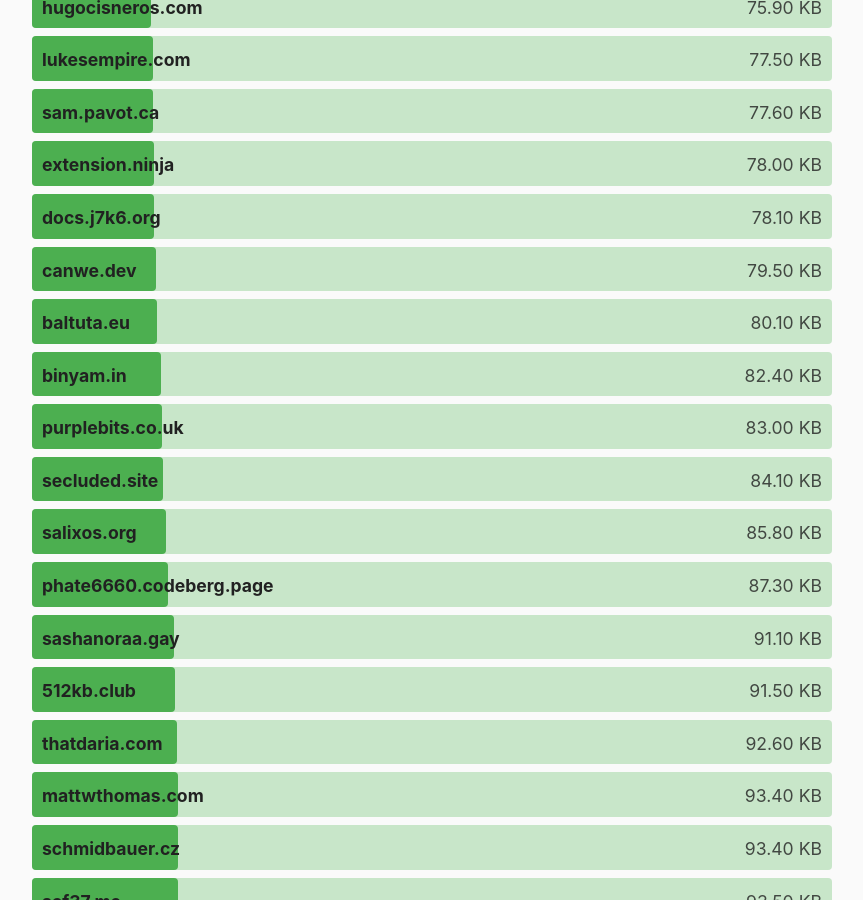
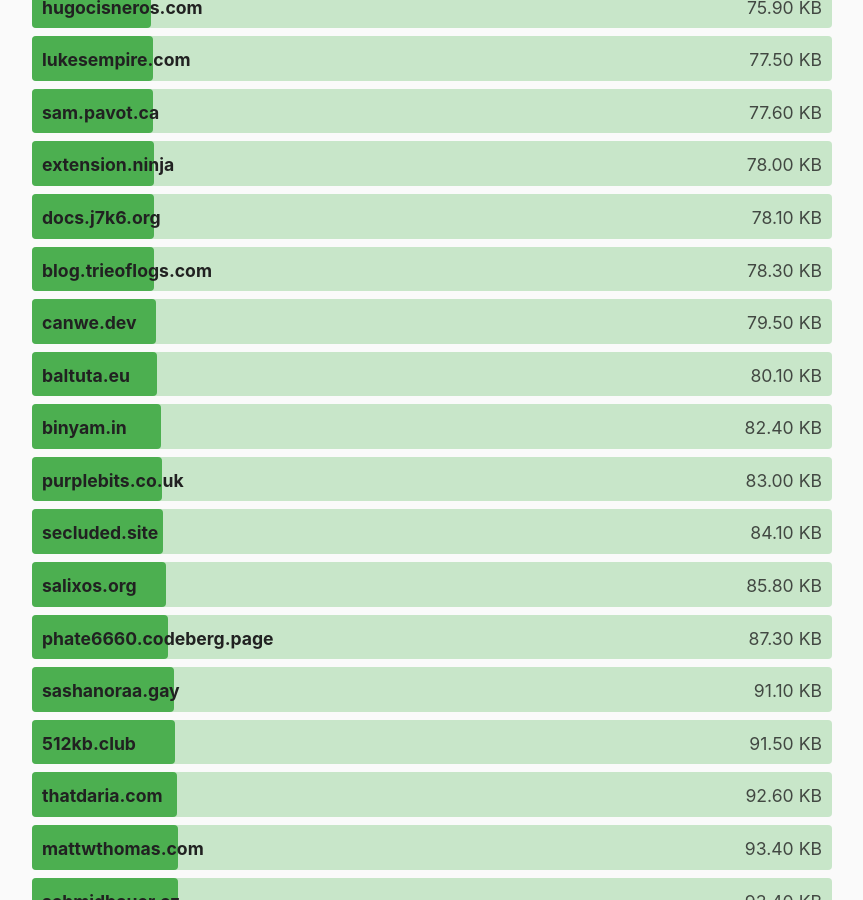
Before and after one commit to kevquirk/512kb.club, a Jekyll site: the page built from index.md, in a window 1280 px wide and 900 px high, scrolled down 13633 px. Shown: the whole window, without its empty margins (208-1071 px from the left). Built offline with Jekyll 4.4.1, drawn with Linux system fonts in a browser that asks for light colours.

Commit message:
Add blog.trieoflogs.com

```diff
--- a/_data/sites.yml
+++ b/_data/sites.yml
@@ -318,6 +318,11 @@
   size: 326
   last_checked: 2021-12-28
 
+- domain: blog.trieoflogs.com
+  url: https://blog.trieoflogs.com
+  size: 78.3
+  last_checked: 2022-05-01
+
 - domain: blog.xaloc.space
   url: https://blog.xaloc.space/
   size: 42.7
```
